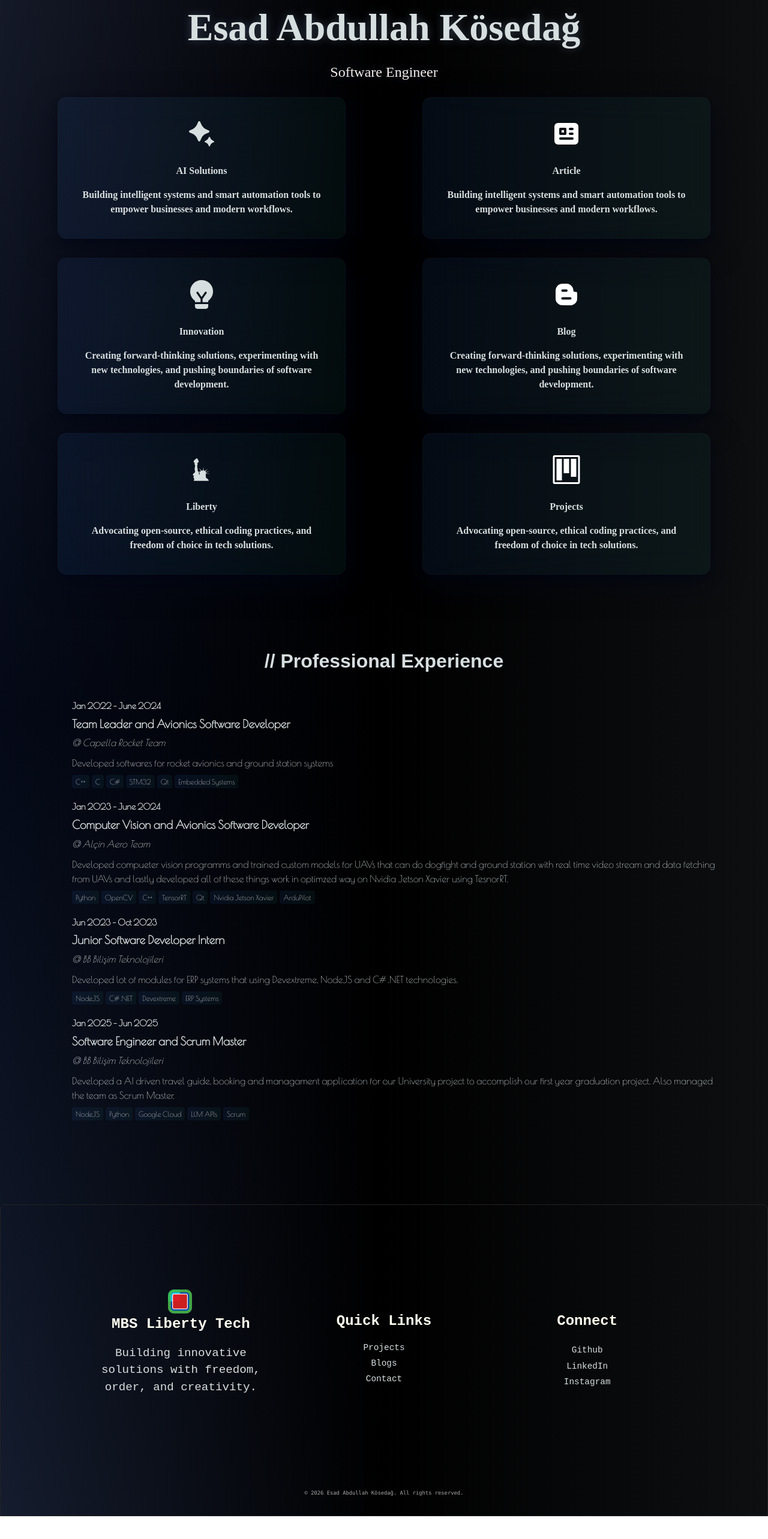
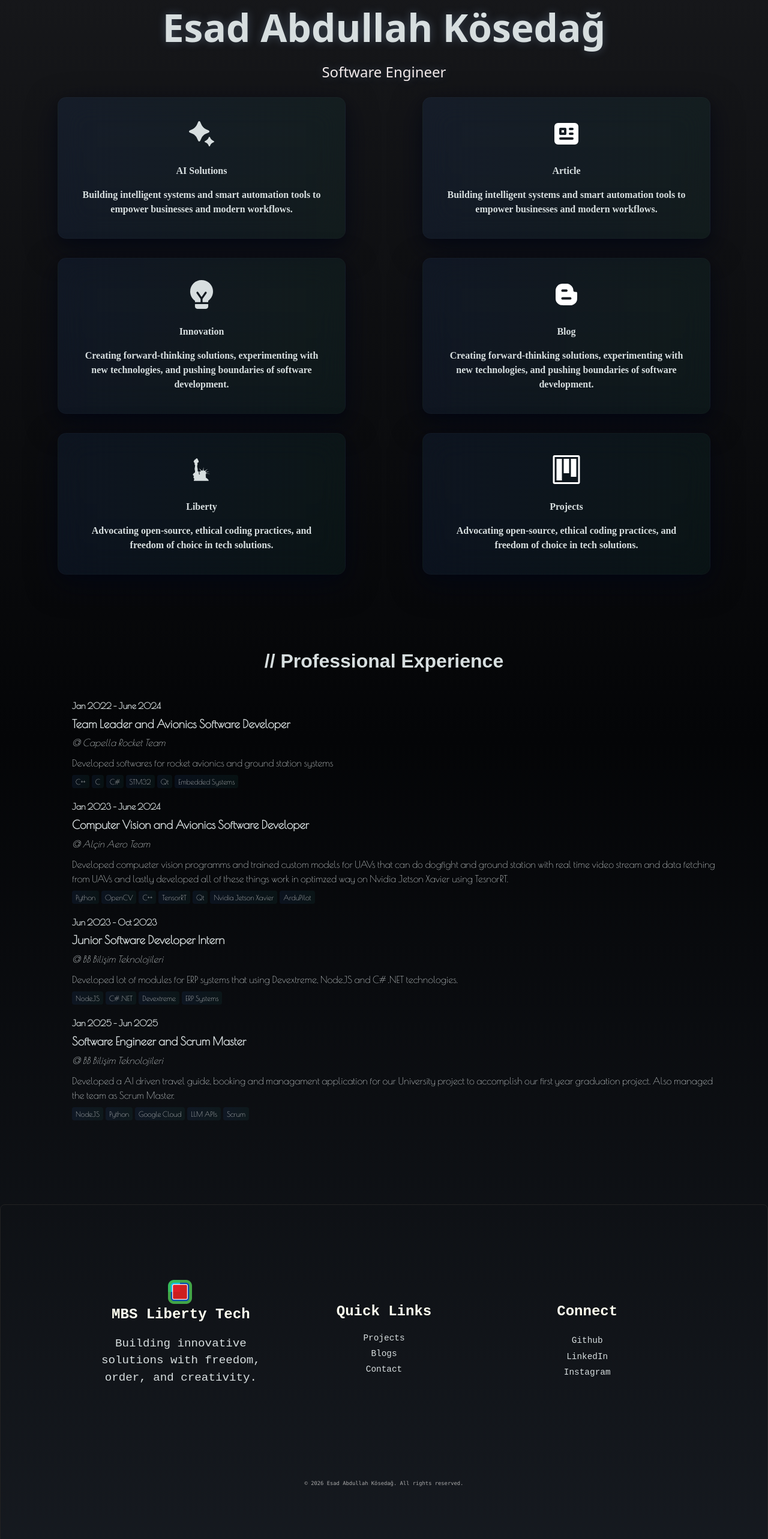
Before and after one commit to kaesit/mbs-blog-site, a React (Create React App) app: page /about in a window 1280 px wide. Shown: the part 146-2712 px from the top of the page at 60% size. Before the commit the page ends 2674 px from the top, so only its background shows below. Built offline with nearby package versions, Linux system fonts and the light colour scheme; a web font is replaced by a local one.

Commit message:
chore: fixed margins and delete unused fonts

```diff
--- a/src/App.tsx
+++ b/src/App.tsx
@@ -248,14 +248,13 @@ const App: React.FC = () => {
     <>
       {/*<AuroraBackground />*/}
 
-      <div className="hero-container">
+      <div className="relative hero-container">
         <style>
             @import url('https://fonts.googleapis.com/css2?family=Zen+Dots&display=swap');
             @import url('https://fonts.googleapis.com/css2?family=Asimovian&family=Genos:ital,wght@0,300;1,300&family=Lato:ital,wght@0,100;0,300;0,400;0,700;0,900;1,100;1,300;1,400;1,700;1,900&display=swap');
             @import url('https://fonts.googleapis.com/css2?family=Roboto:ital,wght@0,100..900;1,100..900&display=swap');
         </style>
-        <div className="hero-title-wrapper">
-
+        <div className="relative hero-title-wrapper">
           <h1 className="mb-4 text-8 mr-[4rem] font-bold font-zen-dots tracking-tight text-heading md:text-5xl lg:text-[18rem] titleOfMainPage">MBS</h1>
           <RotatingText words={["FUTURE", "REALITY", "GROWTH", "SPEED"]} />
         </div>
--- a/src/css/About.css
+++ b/src/css/About.css
@@ -1,10 +1,9 @@
 /* Genel sayfa ayarları */
 .about-page {
-  background: linear-gradient(90deg, #0040ff10 0%, #000000 50%, #0d0f11 100%);
+  background: linear-gradient(180deg, #18191c 0%, #040507 50%, #161a20 100%);
   color: #d7dedf;
   align-items: center;
   display: grid;
-  font-family: "VVDS Fifties Exp SBold";
 }
 
 /* Başlık */
@@ -13,16 +12,6 @@
   text-align: center;
   top: 13vh;
   text-shadow: 0 0 15px rgba(175, 210, 255, 0.25); /* Spotlight ile uyumlu daha belirgin bir ışık */
-}
-
-h3 {
-  font-family: "VVDS Fifties Exp SBold";
-}
-
-pre{
-  /*font-family: sourcecodepro, Menlo, Monaco, Consolas, "Courier New", monospace;*/
-  font-family: "Poiret One", sans-serif;
-  font-weight: 900;
 }
 
 .about-title {
--- a/src/css/Footer.css
+++ b/src/css/Footer.css
@@ -5,17 +5,15 @@
   border-top-left-radius: 8px;
   border-top-right-radius: 8px;
   color: #d7dedf;
-  padding: 1rem;
   overflow: hidden;
-  height: 65vh;
+  height: 75vh;
 
 }
 /* footer gri renk #373737*/
 
 .footer-container::before {
   content: "";
-  position: absolute;
-  top: 0;
+  top: 20rem;
   left: 0;
   right: 0;
   bottom: 0;
--- a/src/css/Projects.css
+++ b/src/css/Projects.css
@@ -1,6 +1,8 @@
 /* Genel sayfa ayarları */
 .projects-page {
-  background: linear-gradient(90deg, #0040ff10 0%, #000000 50%, #0d0f11 100%);
+  height: 100vh;
+  width: 100vw;
+  background: linear-gradient(180deg, #18191c 0%, #040507 50%, #161a20 100%);
   color: #d7dedf;
   align-items: center;
   font-family: "VVDS Fifties Exp SBold";
@@ -28,6 +30,8 @@
 
 /* Spotlight kartlar */
 .project-cards {
+  position: relative;
+  bottom: 1.5rem;
   display: grid;
   grid-template-columns: repeat(auto-fit, minmax(280px, 1fr));
   width: 100%;
@@ -37,18 +41,18 @@
   padding: 0 4rem;
   box-sizing: border-box;
 }
-/* DUNYANIN EN GARIP CSS KURALINI KESFETTIM AMA COK GUZEL GORUNUYOR
-.project-cards :nth-child(-n + 3) {
+/*DUNYANIN EN GARIP CSS KURALINI KESFETTIM AMA COK GUZEL GORUNUYOR*/
+/*.project-cards :nth-child(-n + 3) {
   justify-content: center;
   grid-column: 1 / -1;
   display: flex !important;
   flex-direction: row;
   align-items: center;
   justify-content: space-between;
-  gap: 2rem;
-  padding: 2.25rem;
+  gap: 0.4rem;
+  padding: 1.25rem;
   border-radius: 14px;
-  min-height: 220px;
+  min-height: 60px;
   transition: 0.3s ease;
   background: linear-gradient(
     90deg,
--- a/src/pages/Projects.tsx
+++ b/src/pages/Projects.tsx
@@ -88,10 +88,7 @@ const Projects: React.FC = () => {
         </SpotlightCard>
       </div>
       {/* Footer */}
-      <div style={{ position: "relative", zIndex: 1, paddingBottom: "0rem" }}>
-        {/* Navbar, RotatingText, SpotlightCards vs */}
-        <Footer />
-      </div>
+      <Footer />
     </div>
   );
 };
```
